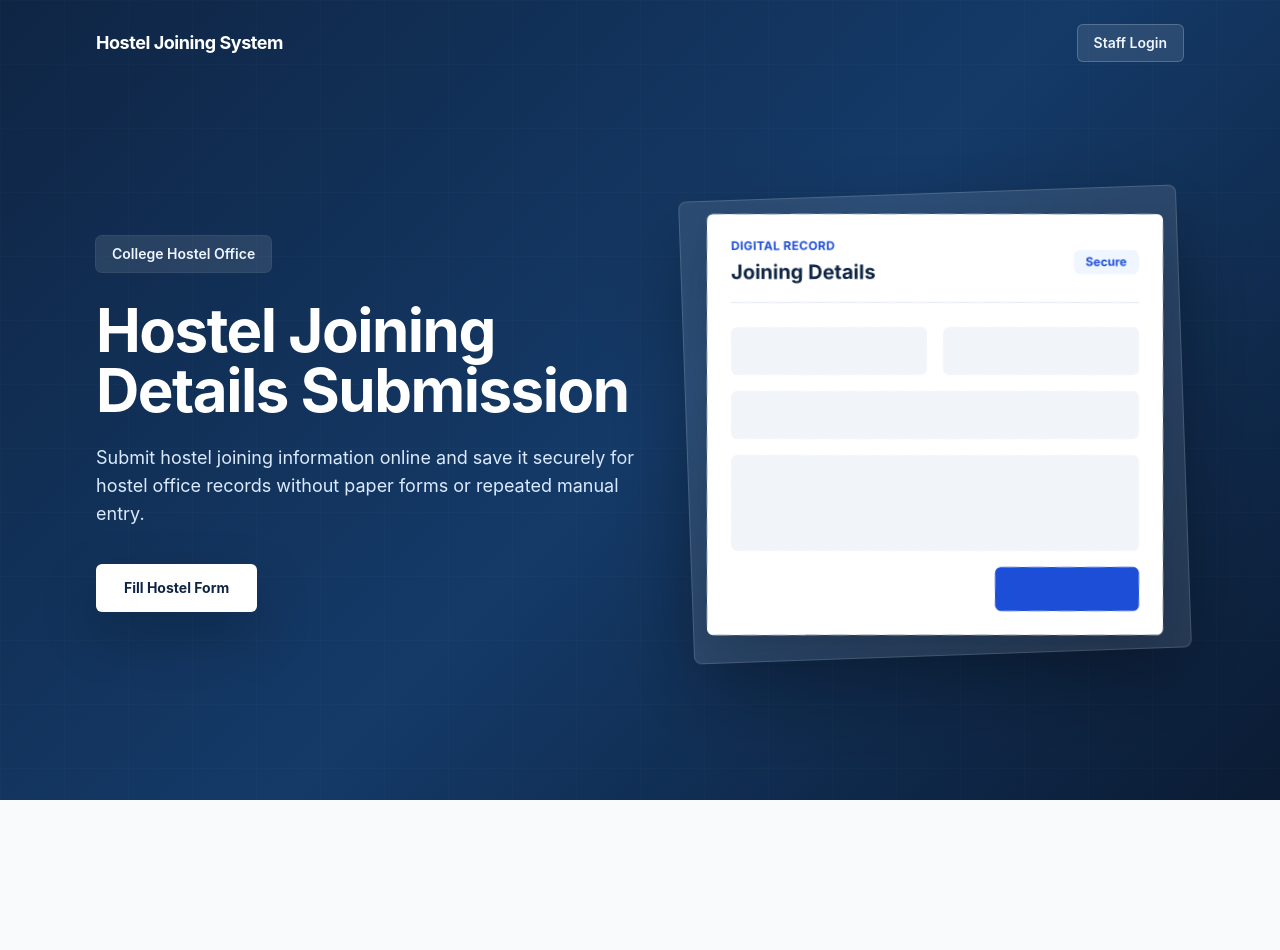
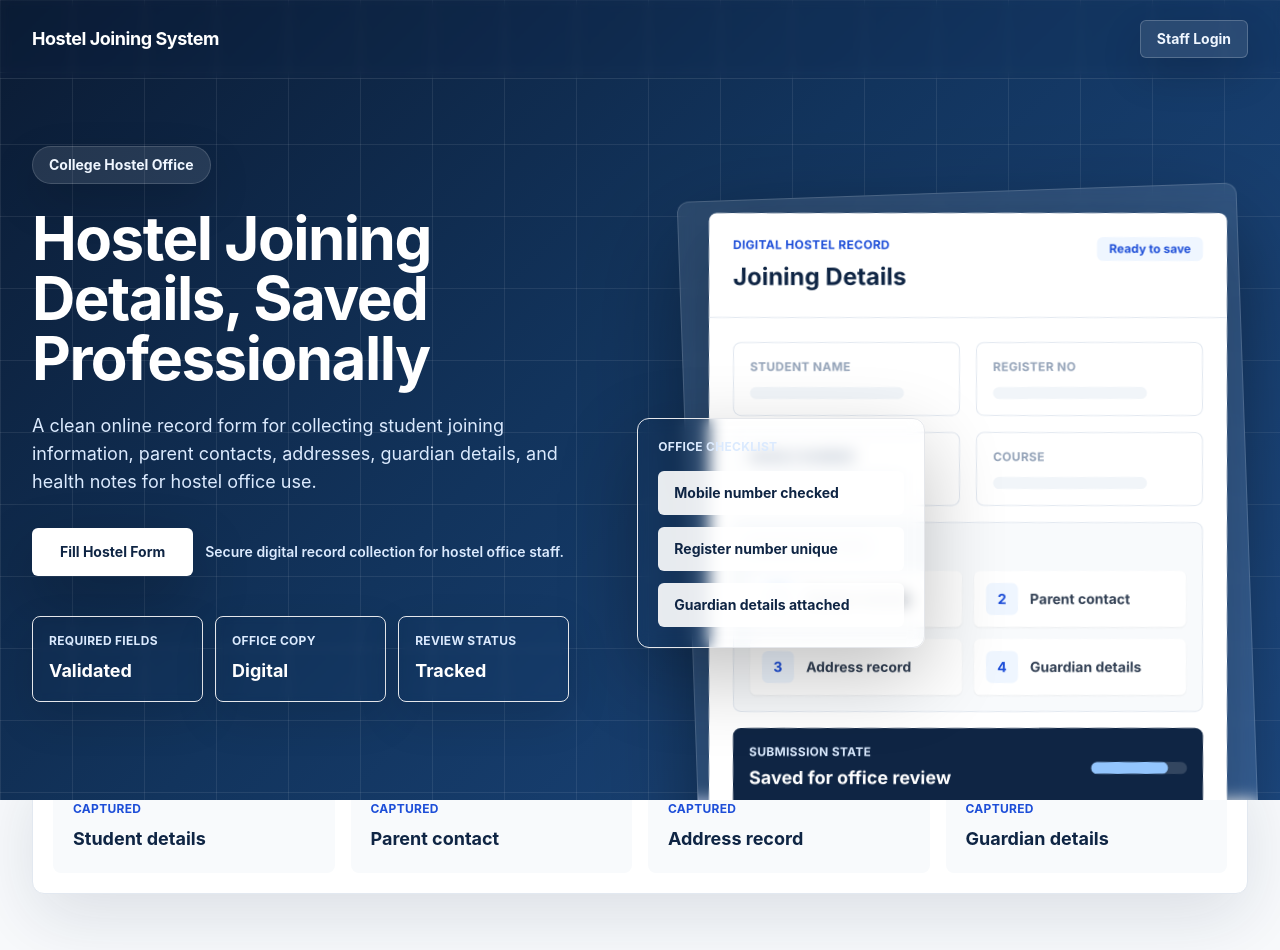
Before and after one commit to aravindan240009-design/new, a React (Vite) app in the folder frontend/: page / in a window 1280 px wide. Before the commit the page ends 800 px from the top, so only its background shows below. Built offline with nearby package versions, Linux system fonts and the light colour scheme; no server answers.

Commit message:
Enhance professional landing page

```diff
--- a/frontend/src/pages/LandingPage.tsx
+++ b/frontend/src/pages/LandingPage.tsx
@@ -1,62 +1,140 @@
 import { Link } from 'react-router-dom';
+
+const recordPoints = ['Student details', 'Parent contact', 'Address record', 'Guardian details'];
+const summaryItems = [
+  { label: 'Required fields', value: 'Validated' },
+  { label: 'Office copy', value: 'Digital' },
+  { label: 'Review status', value: 'Tracked' },
+];
 
 export default function LandingPage() {
   return (
-    <main className="min-h-screen bg-navy text-white">
-      <section className="relative isolate flex min-h-screen overflow-hidden">
-        <div className="absolute inset-0 bg-[linear-gradient(135deg,#0f2544_0%,#143a68_52%,#0b1b33_100%)]" />
-        <div className="absolute inset-0 opacity-20 [background-image:linear-gradient(rgba(255,255,255,.08)_1px,transparent_1px),linear-gradient(90deg,rgba(255,255,255,.08)_1px,transparent_1px)] [background-size:64px_64px]" />
-        <div className="absolute inset-x-0 top-0 z-10">
-          <div className="mx-auto flex max-w-6xl items-center justify-between px-5 py-6 sm:px-6 lg:px-8">
-            <Link to="/" className="min-w-0 text-base font-bold tracking-tight text-white sm:text-lg">
-              <span className="truncate">Hostel Joining System</span>
+    <main className="min-h-screen bg-slate-50 text-navy">
+      <section className="relative isolate overflow-hidden bg-navy text-white">
+        <div className="absolute inset-0 bg-[linear-gradient(135deg,#0b1b33_0%,#12345d_46%,#1d4b86_100%)]" />
+        <div className="absolute inset-0 opacity-16 [background-image:linear-gradient(rgba(255,255,255,.08)_1px,transparent_1px),linear-gradient(90deg,rgba(255,255,255,.08)_1px,transparent_1px)] [background-size:72px_72px]" />
+        <div className="absolute inset-x-0 top-0 z-10 border-b border-white/10 bg-navy/10 backdrop-blur-sm">
+          <div className="mx-auto flex max-w-7xl items-center justify-between px-5 py-5 sm:px-6 lg:px-8">
+            <Link to="/" className="text-base font-bold tracking-tight text-white sm:text-lg">
+              Hostel Joining System
             </Link>
             <Link
               to="/admin/login"
-              className="shrink-0 rounded-md border border-white/20 bg-white/10 px-4 py-2 text-sm font-semibold text-blue-50 transition hover:border-white/40 hover:bg-white hover:text-navy focus:outline-none focus:ring-2 focus:ring-white/60"
+              className="rounded-md border border-white/20 bg-white/10 px-4 py-2 text-sm font-bold text-blue-50 shadow-[0_16px_40px_rgba(0,0,0,0.16)] transition hover:-translate-y-0.5 hover:border-white/45 hover:bg-white hover:text-navy focus:outline-none focus:ring-2 focus:ring-white/60"
             >
               Staff Login
             </Link>
           </div>
         </div>
-        <div className="relative mx-auto grid w-full max-w-6xl items-center gap-10 px-5 pb-12 pt-28 sm:px-6 lg:min-h-screen lg:grid-cols-[1.05fr_0.95fr] lg:px-8 lg:pt-24">
-          <div>
-            <div className="mb-7 inline-flex rounded-md bg-white/10 px-4 py-2 text-sm font-semibold text-blue-50 ring-1 ring-white/15">
+
+        <div className="relative mx-auto grid min-h-screen w-full max-w-7xl items-center gap-12 px-5 pb-12 pt-28 sm:px-6 lg:grid-cols-[0.92fr_1.08fr] lg:px-8 lg:pt-24">
+          <div className="max-w-3xl">
+            <div className="mb-6 inline-flex rounded-full border border-white/15 bg-white/10 px-4 py-2 text-sm font-bold text-blue-50 shadow-[0_18px_45px_rgba(0,0,0,0.16)]">
               College Hostel Office
             </div>
-            <h1 className="max-w-3xl text-4xl font-bold leading-tight tracking-tight sm:text-5xl lg:text-6xl">Hostel Joining Details Submission</h1>
-            <p className="mt-6 max-w-2xl text-base leading-8 text-blue-100 sm:text-lg">Submit hostel joining information online and save it securely for hostel office records without paper forms or repeated manual entry.</p>
+            <h1 className="text-4xl font-bold leading-tight tracking-tight sm:text-5xl lg:text-6xl">
+              Hostel Joining Details, Saved Professionally
+            </h1>
+            <p className="mt-6 max-w-2xl text-base leading-8 text-blue-100 sm:text-lg">
+              A clean online record form for collecting student joining information, parent contacts, addresses, guardian details, and health notes for hostel office use.
+            </p>
+
+            <div className="mt-8 flex flex-col gap-3 sm:flex-row sm:items-center">
               <Link
                 to="/apply"
-              className="mt-9 inline-flex w-full items-center justify-center rounded-md bg-white px-7 py-3.5 text-sm font-bold text-navy shadow-[0_22px_55px_rgba(0,0,0,0.22)] transition hover:-translate-y-0.5 hover:bg-blue-50 hover:text-royal hover:shadow-[0_28px_70px_rgba(0,0,0,0.28)] focus:outline-none focus:ring-2 focus:ring-white/70 sm:w-fit"
+                className="inline-flex items-center justify-center rounded-md bg-white px-7 py-3.5 text-sm font-bold text-navy shadow-[0_24px_60px_rgba(0,0,0,0.24)] transition hover:-translate-y-0.5 hover:bg-blue-50 hover:text-royal hover:shadow-[0_30px_75px_rgba(0,0,0,0.30)] focus:outline-none focus:ring-2 focus:ring-white/70"
               >
                 Fill Hostel Form
               </Link>
+              <span className="text-sm font-semibold text-blue-100">Secure digital record collection for hostel office staff.</span>
             </div>
-          <div className="hidden lg:block">
-            <div className="rotate-[-2deg] rounded-lg border border-white/15 bg-white/10 p-5 shadow-[0_35px_95px_rgba(0,0,0,0.28)] backdrop-blur">
-              <div className="rotate-[2deg] rounded-md bg-white p-6 text-navy shadow-[0_20px_55px_rgba(0,0,0,0.18)]">
-                <div className="mb-6 flex items-center justify-between border-b border-slate-200 pb-4">
+
+            <div className="mt-10 grid gap-3 sm:grid-cols-3">
+              {summaryItems.map((item) => (
+                <div key={item.label} className="rounded-lg border border-white/12 bg-white/8 p-4 shadow-[0_16px_44px_rgba(0,0,0,0.12)] backdrop-blur-sm">
+                  <p className="text-xs font-bold uppercase tracking-wide text-blue-100">{item.label}</p>
+                  <p className="mt-2 text-lg font-bold text-white">{item.value}</p>
+                </div>
+              ))}
+            </div>
+          </div>
+
+          <div className="relative hidden min-h-[560px] lg:block">
+            <div className="absolute right-0 top-12 w-[560px] rotate-[-2deg] rounded-xl border border-white/15 bg-white/10 p-5 shadow-[0_38px_110px_rgba(0,0,0,0.30)] backdrop-blur">
+              <div className="rotate-[2deg] overflow-hidden rounded-lg bg-white text-navy shadow-[0_24px_70px_rgba(0,0,0,0.22)]">
+                <div className="border-b border-slate-200 p-6">
+                  <div className="flex items-start justify-between">
                     <div>
-                    <p className="text-xs font-bold uppercase tracking-wide text-royal">Digital Record</p>
-                    <p className="mt-1 text-xl font-bold">Joining Details</p>
+                      <p className="text-xs font-bold uppercase tracking-wide text-royal">Digital Hostel Record</p>
+                      <h2 className="mt-2 text-2xl font-bold">Joining Details</h2>
                     </div>
-                  <span className="rounded-md bg-blue-50 px-3 py-1 text-xs font-bold text-royal">Secure</span>
+                    <span className="rounded-md bg-blue-50 px-3 py-1 text-xs font-bold text-royal">Ready to save</span>
                   </div>
-                <div className="space-y-4">
+                </div>
+                <div className="grid gap-4 p-6">
                   <div className="grid grid-cols-2 gap-4">
-                    <div className="h-12 rounded-md bg-slate-100" />
-                    <div className="h-12 rounded-md bg-slate-100" />
+                    <PreviewField label="Student name" />
+                    <PreviewField label="Register no" />
                   </div>
-                  <div className="h-12 rounded-md bg-slate-100" />
-                  <div className="h-24 rounded-md bg-slate-100" />
-                  <div className="ml-auto h-11 w-36 rounded-md bg-royal" />
+                  <div className="grid grid-cols-2 gap-4">
+                    <PreviewField label="Mobile number" />
+                    <PreviewField label="Course" />
+                  </div>
+                  <div className="rounded-lg border border-slate-200 bg-slate-50 p-4">
+                    <p className="text-xs font-bold uppercase tracking-wide text-slate-400">Record sections</p>
+                    <div className="mt-4 grid grid-cols-2 gap-3">
+                      {recordPoints.map((point, index) => (
+                        <div key={point} className="flex items-center gap-3 rounded-md bg-white p-3 shadow-sm">
+                          <span className="flex h-8 w-8 items-center justify-center rounded-md bg-blue-50 text-sm font-bold text-royal">{index + 1}</span>
+                          <span className="text-sm font-bold text-slate-700">{point}</span>
+                        </div>
+                      ))}
+                    </div>
+                  </div>
+                  <div className="flex items-center justify-between rounded-lg bg-navy p-4 text-white">
+                    <div>
+                      <p className="text-xs font-bold uppercase tracking-wide text-blue-100">Submission state</p>
+                      <p className="mt-1 text-lg font-bold">Saved for office review</p>
+                    </div>
+                    <div className="h-3 w-24 overflow-hidden rounded-full bg-white/15">
+                      <div className="h-full w-4/5 rounded-full bg-blue-300" />
                     </div>
                   </div>
                 </div>
               </div>
             </div>
+
+            <div className="absolute bottom-14 left-5 w-72 rounded-xl border border-white/14 bg-white/12 p-5 shadow-[0_28px_80px_rgba(0,0,0,0.24)] backdrop-blur">
+              <p className="text-xs font-bold uppercase tracking-wide text-blue-100">Office checklist</p>
+              <div className="mt-4 space-y-3">
+                {['Mobile number checked', 'Register number unique', 'Guardian details attached'].map((item) => (
+                  <div key={item} className="rounded-md bg-white/90 px-4 py-3 text-sm font-bold text-navy">{item}</div>
+                ))}
+              </div>
+            </div>
+          </div>
+        </div>
+      </section>
+
+      <section className="-mt-10 px-5 pb-14 sm:px-6 lg:px-8">
+        <div className="mx-auto grid max-w-7xl gap-4 rounded-xl border border-slate-200 bg-white p-5 shadow-[0_24px_70px_rgba(15,37,68,0.12)] md:grid-cols-4">
+          {recordPoints.map((point) => (
+            <div key={point} className="rounded-lg bg-slate-50 p-5">
+              <p className="text-xs font-bold uppercase tracking-wide text-royal">Captured</p>
+              <p className="mt-2 text-lg font-bold text-navy">{point}</p>
+            </div>
+          ))}
+        </div>
       </section>
     </main>
   );
 }
+
+function PreviewField({ label }: { label: string }) {
+  return (
+    <div className="rounded-lg border border-slate-200 bg-white p-4">
+      <p className="text-xs font-bold uppercase tracking-wide text-slate-400">{label}</p>
+      <div className="mt-3 h-3 w-4/5 rounded-full bg-slate-100" />
+    </div>
+  );
+}
```
Lines whose indentation alone changed are shown as unchanged.
